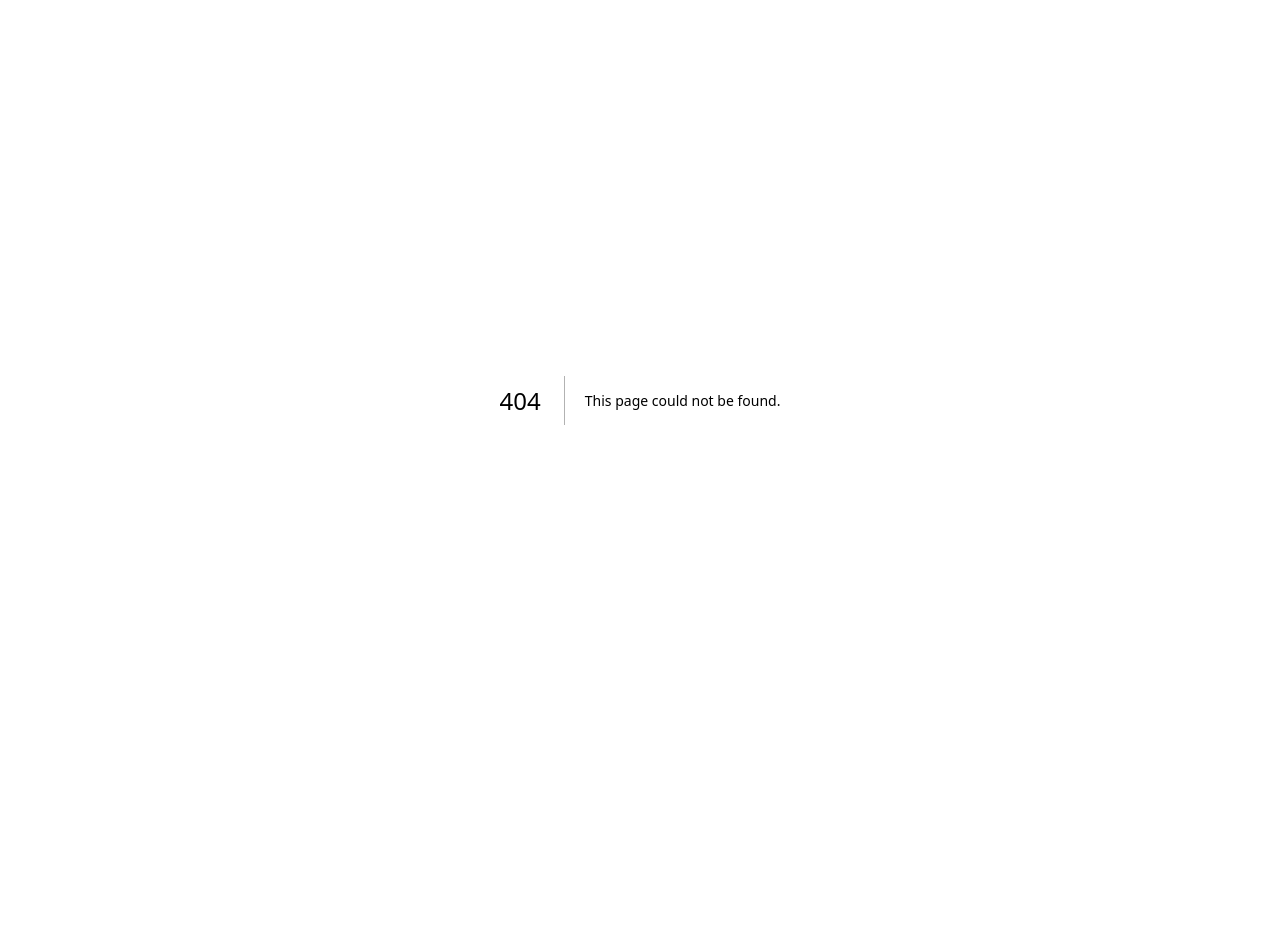
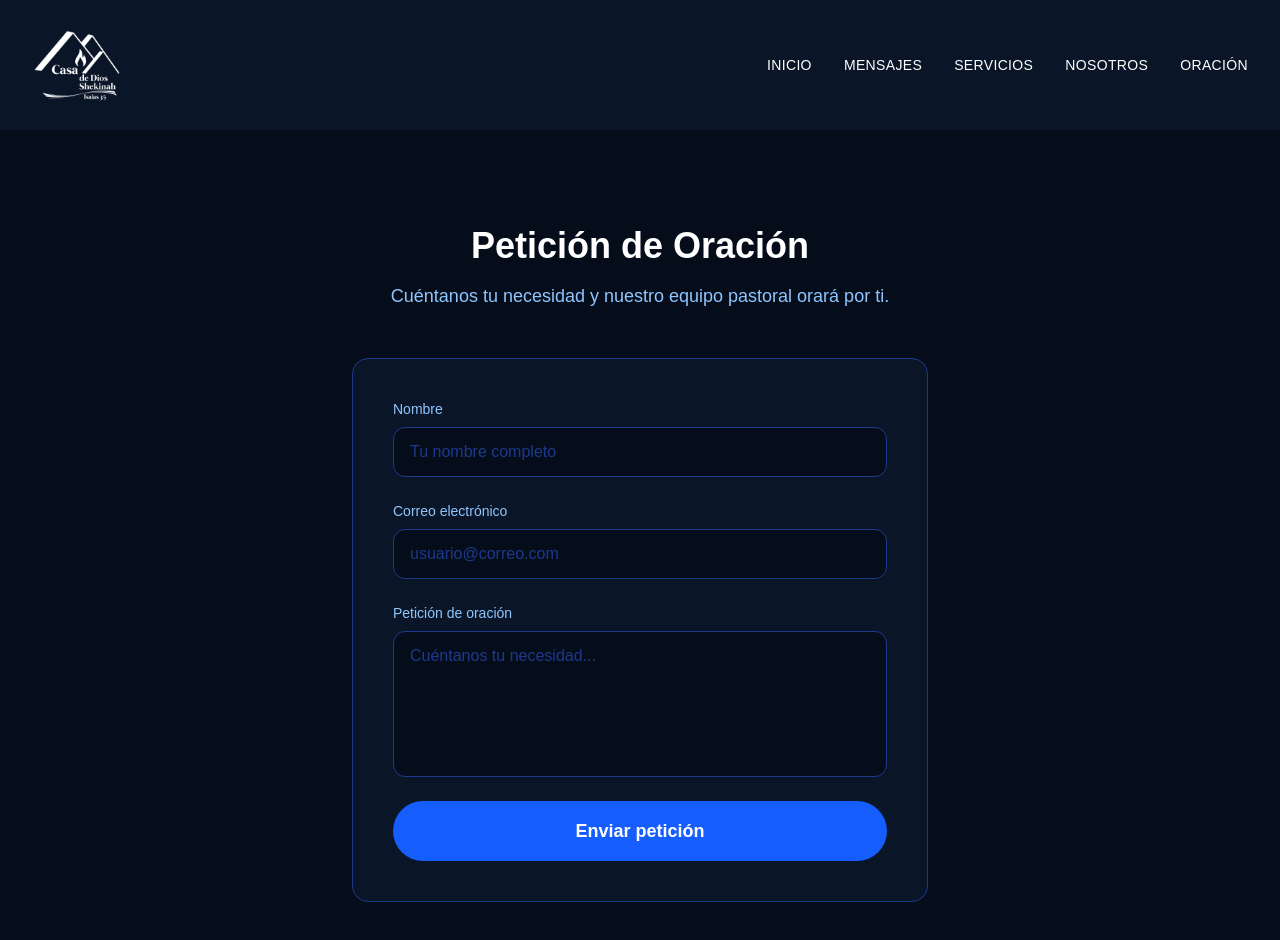
Before and after one commit to Sosagz09/shekinah-church, a Next.js app: page /oracion in a window 1280 px wide. Before the commit this address had no page. Shown: the top 940 px of the page. Before the commit the page ends 800 px from the top, so only its background shows below. Built offline with nearby package versions, Linux system fonts and the light colour scheme.

Commit message:
Pagina de oracion con formulario EmailJS

```diff
--- a/package.json
+++ b/package.json
@@ -9,6 +9,7 @@
     "lint": "eslint"
   },
   "dependencies": {
+    "@emailjs/browser": "^4.4.1",
     "next": "16.2.7",
     "react": "19.2.4",
     "react-dom": "19.2.4"
--- /dev/null
+++ b/src/app/oracion/page.js
@@ -0,0 +1,96 @@
+"use client";
+import { useState } from "react";
+import emailjs from "@emailjs/browser";
+import Navbar from "@/components/Navbar";
+
+export default function Oracion() {
+  const [form, setForm] = useState({ name: "", email: "", message: "" });
+  const [status, setStatus] = useState("");
+
+  const handleChange = (e) => {
+    setForm({ ...form, [e.target.name]: e.target.value });
+  };
+
+  const handleSubmit = (e) => {
+    e.preventDefault();
+    setStatus("enviando");
+    emailjs.send(
+      "service_xjymg7a",
+      "template_n15ntwx",
+      { name: form.name, email: form.email, message: form.message },
+      "PTM7xnoIf8wUloctk"
+    ).then(() => {
+      setStatus("enviado");
+      setForm({ name: "", email: "", message: "" });
+    }).catch(() => {
+      setStatus("error");
+    });
+  };
+
+  return (
+    <main className="bg-[#060d1a] min-h-screen">
+      <Navbar />
+      <section className="flex flex-col items-center justify-center py-24 px-8">
+        <h1 className="text-4xl font-bold text-white mb-4 text-center">Petición de Oración</h1>
+        <p className="text-blue-300 text-lg mb-12 text-center max-w-xl">
+          Cuéntanos tu necesidad y nuestro equipo pastoral orará por ti.
+        </p>
+        <form onSubmit={handleSubmit} className="bg-[#0a1628] rounded-2xl p-10 w-full max-w-xl flex flex-col gap-6 border border-blue-900">
+          <div className="flex flex-col gap-2">
+            <label className="text-blue-300 text-sm font-medium">Nombre</label>
+            <input
+              type="text"
+              name="name"
+              value={form.name}
+              onChange={handleChange}
+              required
+              placeholder="Tu nombre completo"
+              className="bg-[#060d1a] border border-blue-900 rounded-xl px-4 py-3 text-white placeholder-blue-900 focus:outline-none focus:border-blue-500"
+            />
+          </div>
+          <div className="flex flex-col gap-2">
+            <label className="text-blue-300 text-sm font-medium">Correo electrónico</label>
+            <input
+              type="email"
+              name="email"
+              value={form.email}
+              onChange={handleChange}
+              required
+              placeholder="usuario@correo.com"
+              className="bg-[#060d1a] border border-blue-900 rounded-xl px-4 py-3 text-white placeholder-blue-900 focus:outline-none focus:border-blue-500"
+            />
+          </div>
+          <div className="flex flex-col gap-2">
+            <label className="text-blue-300 text-sm font-medium">Petición de oración</label>
+            <textarea
+              name="message"
+              value={form.message}
+              onChange={handleChange}
+              required
+              rows={5}
+              placeholder="Cuéntanos tu necesidad..."
+              className="bg-[#060d1a] border border-blue-900 rounded-xl px-4 py-3 text-white placeholder-blue-900 focus:outline-none focus:border-blue-500 resize-none"
+            />
+          </div>
+          <button
+            type="submit"
+            disabled={status === "enviando"}
+            className="bg-blue-600 hover:bg-blue-500 text-white font-semibold py-4 rounded-full transition-colors text-lg"
+          >
+            {status === "enviando" ? "Enviando..." : "Enviar petición"}
+          </button>
+          {status === "enviado" && (
+            <p className="text-green-400 text-center font-medium">
+              Tu petición fue enviada. Oraremos por ti.
+            </p>
+          )}
+          {status === "error" && (
+            <p className="text-red-400 text-center font-medium">
+              Hubo un error. Intenta de nuevo.
+            </p>
+          )}
+        </form>
+      </section>
+    </main>
+  );
+}
```
Also changed, not shown: 1 other file (tests, documents, lock files or other folders).
